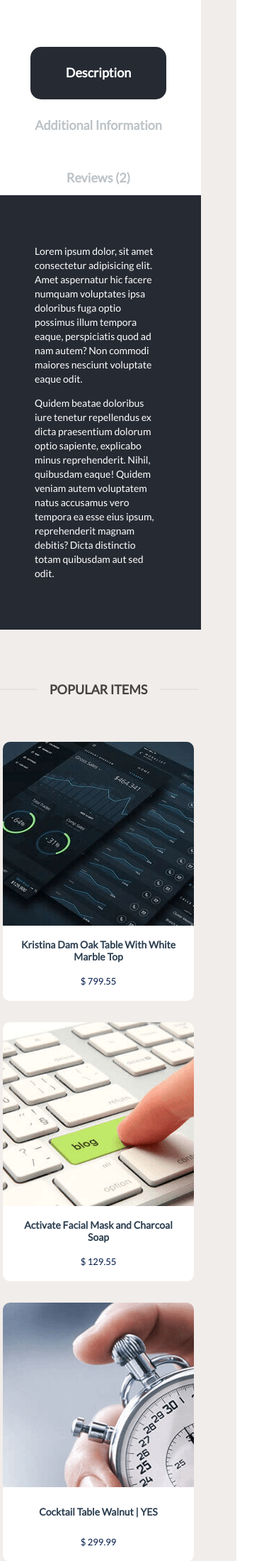
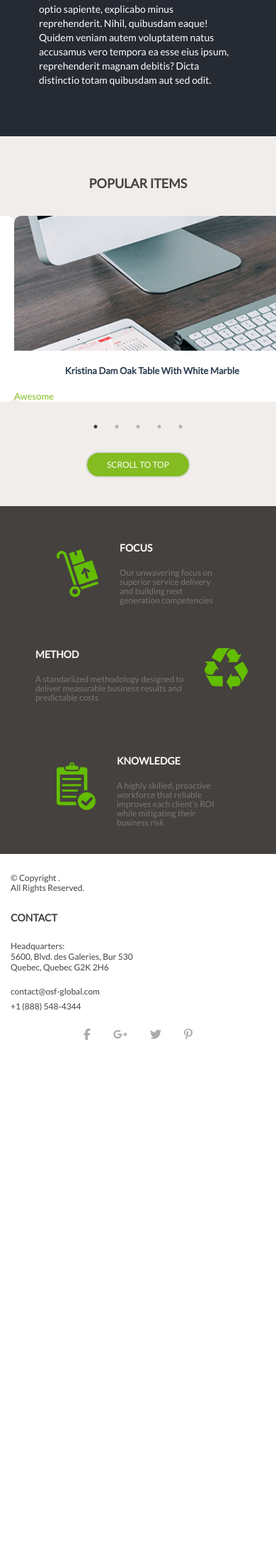
Before and after one commit to yuliiaye/osf-academy-yuliia-yevhenieva, a PHP site: page /pdp.html in a window 390 px wide. Shown: the part 1403-3602 px from the top of the page at 71% size. After the commit the page ends 2868 px from the top, so only its background shows below. Run offline with PHP 8.4, Linux system fonts and the light colour scheme; style sheets or scripts are compiled from the project's sources; some libraries are stand-ins or nearby versions.

Commit message:
mobile 320

```diff
--- a/dist/main.css
+++ b/dist/main.css
@@ -93,9 +93,9 @@
 .latest-posts .btn{text-align:center;width:590px;margin:18px auto;position:relative}
 .latest-posts .btn button{position:absolute;border-radius:0;border:0;width:30px;height:30px;background-color:#2d343a;color:#fff}
 .latest-posts .btn button:hover{background-color:#465059}.latest-posts .btn .btn-left{top:-5px;left:-30px}
-.latest-posts .btn .btn-right{top:-5px;right:-30px}.latest-posts h3{font-size:20px;font-weight:bold;text-align:center;display:flex;align-items:center}
-.latest-posts h3::before,.latest-posts h3::after{content:'';flex:1;border-bottom:2px solid white}
-.latest-posts h3:not(:empty)::before{margin:.5em}.latest-posts h3:not(:empty)::after{margin:.5em}
+.latest-posts .btn .btn-right{top:-5px;right:-30px}.latest-posts .btn h3{font-size:20px;font-weight:bold;text-align:center;display:flex;align-items:center}
+.latest-posts .btn h3::before,.latest-posts .btn h3::after{content:'';flex:1;border-bottom:2px solid white}
+.latest-posts .btn h3:not(:empty)::before{margin:.5em}.latest-posts .btn h3:not(:empty)::after{margin:.5em}
 .latest-posts .posts{display:flex;flex-direction:row;flex-wrap:wrap;justify-content:center}
 .latest-posts .posts .post{width:270px;height:296px;background-color:#fff;display:flex;flex-direction:column;justify-content:space-between;font-size:13px;margin:15px;border-radius:10px}
 .latest-posts .posts .post .image{height:190px;border-top-left-radius:inherit;border-top-right-radius:inherit;background-repeat:no-repeat;background-size:cover}
@@ -143,7 +143,10 @@
 .services .service-block:nth-child(even) img{position:absolute;right:0}.services .service-block:nth-child(even) div{position:absolute;left:0}
 .icons-block{background-color:#262a32;width:100vw;height:fit-content;margin-left:-56px;display:flex;flex-direction:row;justify-content:flex-start}
 .icons-block *{font-size:17px;height:42px;color:#fff}.icons-block .nav-item .count{background-color:#262a32;width:13px;height:13px;top:10px;right:15px;font-size:8px;text-align:center;border:1px solid #84bc22}
-.icons-block .nav-item{height:fit-content}}@media(min-width:320px) and (max-width:767px){.menu-burger__header{width:30px;height:35px;position:relative}
+.icons-block .nav-item{height:fit-content}}@media(min-width:320px) and (max-width:767px){.container{width:100%;box-sizing:border-box}
+.modal-wrapper{margin-left:0;width:100vw;height:100vh}.modal-wrapper .modal-window{width:100vw;height:100vh}
+.modal-wrapper .modal-window .popup{margin:auto;width:300px;height:380px;position:static;transform:scale(0.7);padding:25px}
+.modal-wrapper .modal-window .popup form{height:80%}.menu-burger__header{width:30px;height:35px;position:relative}
 .menu-burger__header span,.menu-burger__header:after,.menu-burger__header:before{height:3px;width:30px;position:absolute;background:#45413e;margin:0 auto;left:-41px}
 .menu-burger__header span{top:30px}.menu-burger__header:after,.menu-burger__header:before{content:''}
 .menu-burger__header:after{bottom:-10px}.menu-burger__header:before{top:18px}.menu-burger__header.open-menu span{opacity:0;transition:.5s}
@@ -158,7 +161,10 @@
 .header-nav .dropdown:hover .dropdown-content .dropdown-container:nth-child(n+4){position:relative;top:-20px}
 .header-nav .dropdown:hover .dropdown-content .dropdown-container strong{position:static;font-size:12px}
 .header-nav .dropdown:hover .dropdown-content .drowdown-img{width:200px}.latest-posts,.header-nav .icons-block{display:none}
-.products-block{margin-left:0}#mob-nav{background-color:#262a32;width:100vw;height:fit-content;margin-left:0;display:flex;flex-direction:row;justify-content:space-around}
+.products-block{margin-left:0}.products-block h3{font-size:16px;padding:0}.products-block h3::before,.products-block h3::after{content:'';flex:1;border-bottom:2px solid rgba(255,255,255,0.1)}
+.products-block h3:not(:empty)::before{margin:2em 1em}.products-block h3:not(:empty)::after{margin:2em 1em}
+.products-block .items .slick-track{position:relative;margin:auto;left:22px}.products-block .items button:before{color:#fff}
+.products-block #loadMore,.products-block #loadMore{display:none}#mob-nav{background-color:#262a32;width:100vw;height:fit-content;margin-left:0;display:flex;flex-direction:row;justify-content:space-around}
 #mob-nav .nav-item{position:relative}#mob-nav .nav-item .count{position:absolute;top:10px;right:15px;color:#84bc22;background-color:#262a32;height:13px;width:13px;padding:0;font-size:8px;text-align:center;padding-top:1px;box-sizing:border-box;border:1px solid #84bc22;border-radius:50px}
 #mob-nav *{font-size:17px;height:42px;color:#fff;padding-top:15.5px;padding-bottom:24.5px}
 footer{padding:15px;margin-left:0;width:100%;box-sizing:border-box;flex-direction:column;justify-content:flex-start;max-height:none}
--- a/dist/pdp.css
+++ b/dist/pdp.css
@@ -25,3 +25,10 @@
 main .products-block h3{text-transform:uppercase;color:#45413e}main .products-block h3{font-size:18px;font-weight:bold;font-weight:bold;text-align:center;padding:30px 0;display:flex;align-items:center}
 main .products-block h3::before,main .products-block h3::after{content:'';flex:1;border-bottom:2px solid #e5e2df}
 main .products-block h3:not(:empty)::before{margin-right:1em}main .products-block h3:not(:empty)::after{margin-left:1em}
+@media(min-width:320px) and (max-width:767px){html{scroll-behavior:smooth}main{margin:0;padding:0}
+main body{padding:0}main .products-block{display:none}main .latest-posts{width:100vw;margin-left:0;color:#45413e;background-color:inherit}
+main .latest-posts h2{text-align:center;font-weight:bold;font-size:18px;width:auto}
+main .latest-posts h2::before,main .latest-posts h2::after{content:'';flex:1;border-bottom:2px solid white}
+main .latest-posts h2:not(:empty)::before{margin:0 .5em}main .latest-posts h2:not(:empty)::after{margin:0 .5em}
+main .latest-posts .posts .post{background-color:#fff;margin:20px;height:auto}main .latest-posts .btnGreen{margin:50px auto 0;display:block}
+}
--- a/index.html
+++ b/index.html
@@ -10,6 +10,7 @@
     <link rel="preconnect" type="text/css" href="https://fonts.gstatic.com">
     <link rel="stylesheet" type="text/css" href="https://fonts.googleapis.com/css2?family=Lato&display=swap">
     <link rel="stylesheet" type="text/css" href="https://cdnjs.cloudflare.com/ajax/libs/slick-carousel/1.8.1/slick.min.css" integrity="sha512-yHknP1/AwR+yx26cB1y0cjvQUMvEa2PFzt1c9LlS4pRQ5NOTZFWbhBig+X9G9eYW/8m0/4OXNx8pxJ6z57x0dw==" crossorigin="anonymous" />
+    <link rel="stylesheet" type="text/css" href="https://cdnjs.cloudflare.com/ajax/libs/slick-carousel/1.8.1/slick-theme.min.css" integrity="sha512-17EgCFERpgZKcm0j0fEq1YCJuyAWdz9KUtv1EjVuaOz8pDnh/0nZxmU6BBXwaaxqoi9PQXnRWqlcDB027hgv9A==" crossorigin="anonymous" />
     <link rel="stylesheet" type="text/css" href="./dist/main.css">
 
 
--- a/pdp.html
+++ b/pdp.html
@@ -10,6 +10,7 @@
     <link rel="preconnect" type="text/css" href="https://fonts.gstatic.com">
     <link rel="stylesheet" type="text/css" href="https://fonts.googleapis.com/css2?family=Lato&display=swap">
     <link rel="stylesheet" type="text/css" href="https://cdnjs.cloudflare.com/ajax/libs/slick-carousel/1.8.1/slick.min.css" integrity="sha512-yHknP1/AwR+yx26cB1y0cjvQUMvEa2PFzt1c9LlS4pRQ5NOTZFWbhBig+X9G9eYW/8m0/4OXNx8pxJ6z57x0dw==" crossorigin="anonymous" />
+    <link rel="stylesheet" type="text/css" href="https://cdnjs.cloudflare.com/ajax/libs/slick-carousel/1.8.1/slick-theme.min.css" integrity="sha512-17EgCFERpgZKcm0j0fEq1YCJuyAWdz9KUtv1EjVuaOz8pDnh/0nZxmU6BBXwaaxqoi9PQXnRWqlcDB027hgv9A==" crossorigin="anonymous" />
     <link rel="stylesheet" type="text/css" href="./dist/ttc.css">
     <link rel="stylesheet" type="text/css" href="./dist/main.css">
     <link rel="stylesheet" type="text/css" href="./dist/404.css">
@@ -254,6 +255,37 @@
                 </div>
             </div>
         </div>
+        <div class="latest-posts" style="display: none;">
+            <h2 id="popularItems">POPULAR ITEMS</h2>
+            <div class="posts pdp-posts">
+                <div class="post">
+                    <div class="image" id="post-1"></div>
+                    <h4>Kristina Dam Oak Table With White Marble</h4>
+                    <span>Awesome</span>
+                </div>
+                <div class="post">
+                    <div class="image" id="post-2"></div>
+                    <h4>Kristina Dam Oak Table With White Marble</h4>
+                    <span>Marketing</span>
+                </div>
+                <div class="post">
+                    <div class="image" id="post-3"></div>
+                    <h4>Kristina Dam Oak Table With White Marble</h4>
+                    <span>Awesome</span>
+                </div>
+                <div class="post">
+                    <div class="image" id="post-4"></div>
+                    <h4>Hezy Theme</h4>
+                    <span>Marketing</span>
+                </div>
+                <div class="post">
+                    <div class="image" id="post-5"></div>
+                    <h4>Hay - About A lounge Chair AAL 93</h4>
+                    <span>Awesome</span>
+                </div>
+            </div>
+            <a href="#container"><button class="btnGreen">SCROLL TO TOP</button></a>
+        </div>
         <div class="products-block">
             <h3>Popular Items</h3>
             <div class="items" id="productTmpl">
--- a/script/pdp.js
+++ b/script/pdp.js
@@ -1,7 +1,7 @@
 $(document).ready(function(){
    $('.descText').multiTextToggleCollapse({
        line: 3
-   });
+   })
 
     $('.setImg img').click(function(){
         $('.setImg').children().removeClass('active');
@@ -27,4 +27,8 @@
         $(this).siblings().removeClass('active');
         $(this).addClass('active')
     })
+
+    if ($(window).width() >= 320 && $(window).width() < 768) {
+        $('.latest-posts').show();
+    }
 });
--- a/scss/main.scss
+++ b/scss/main.scss
@@ -865,7 +865,6 @@
             top: -5px;
             right: -30px;
         }
-    }
         h3 {
             font-size: 20px;
             font-weight: bold;
@@ -883,6 +882,7 @@
         }
         h3:not(:empty)::after {
             margin: .5em;
+        }
     }
     .posts {
         display: flex;
@@ -1245,6 +1245,34 @@
 }
 
 @media(min-width: 320px) and (max-width: 767px){
+    // html {
+    //     overflow-x: hidden;
+    // }
+    .container {
+        width: 100%;
+        box-sizing: border-box;
+    }
+    .modal-wrapper {
+        margin-left: 0px;
+        width: 100vw;
+        height: 100vh;
+        .modal-window {
+            width: 100vw;
+            height: 100vh;
+            .popup {
+                margin: auto;
+                width: 300px;
+                height: 380px;
+                position: static;
+                transform: scale(0.7);
+                padding: 25px;
+                form {
+                    height: 80%;
+                }
+            }
+        }
+    }
+
     .menu-burger__header {
         width: 30px;
         height: 35px;
@@ -1364,6 +1392,39 @@
 
     .products-block {
         margin-left: 0;
+        h3 {
+            font-size: 16px;
+            padding: 0;
+        }
+        h3::before, h3::after {
+            content: '';
+            flex: 1;
+            border-bottom: 2px solid rgba(255, 255, 255, 0.1);
+        }
+        h3:not(:empty)::before {
+            margin: 2em 1em;
+        }
+        h3:not(:empty)::after {
+            margin: 2em 1em;
+        }
+        .items {
+            .item {
+                // width: 300px !important;
+                // left: -50px;
+            }
+            .slick-track {
+                position: relative;
+                margin: auto;
+                left: 22px;
+            }
+            button:before {
+                color: #fff;
+            }
+        }
+        #loadMore, #loadMore {
+            display: none;
+        }
+
     }
 
     #mob-nav {
--- a/scss/pdp.scss
+++ b/scss/pdp.scss
@@ -201,5 +201,52 @@
         }
     }
 }
-// @media(min-width: 768px) and (max-width: 1279px){
-// }
+@media (min-width: 320px) and (max-width: 767px){
+    html {
+        scroll-behavior: smooth;
+    }
+    main {
+        margin: 0;
+        padding: 0;
+        body {
+            padding: 0;
+        }
+        .products-block {
+            display: none;
+        }
+        .latest-posts {
+            width: 100vw;
+            margin-left: 0;
+            color: rgb(69, 65, 62);
+            background-color: inherit;
+            h2 {
+                text-align: center;
+                font-weight: bold;
+                font-size: 18px;
+                width: auto;
+            }
+            h2::before, h2::after {
+                content: '';
+                flex: 1;
+                border-bottom: 2px solid rgba(255, 255, 255, 1);
+            }
+            h2:not(:empty)::before {
+                margin: 0 .5em;
+            }
+            h2:not(:empty)::after {
+                margin: 0 .5em;
+            }
+            .posts {
+                .post {
+                    background-color: #fff;
+                    margin: 20px;
+                    height: auto;
+                }
+            }
+            .btnGreen {
+                margin: 50px auto 0;
+                display: block;
+            }
+        }
+    }
+}
```
Also changed, not shown: css/main.css (+42 -4 lines), css/pdp.css (+36 -0 lines), script/script.js (+3 -20 lines), script/scriptMobileVersion.js (+26 -6 lines). Lines whose indentation alone changed are shown as unchanged.
